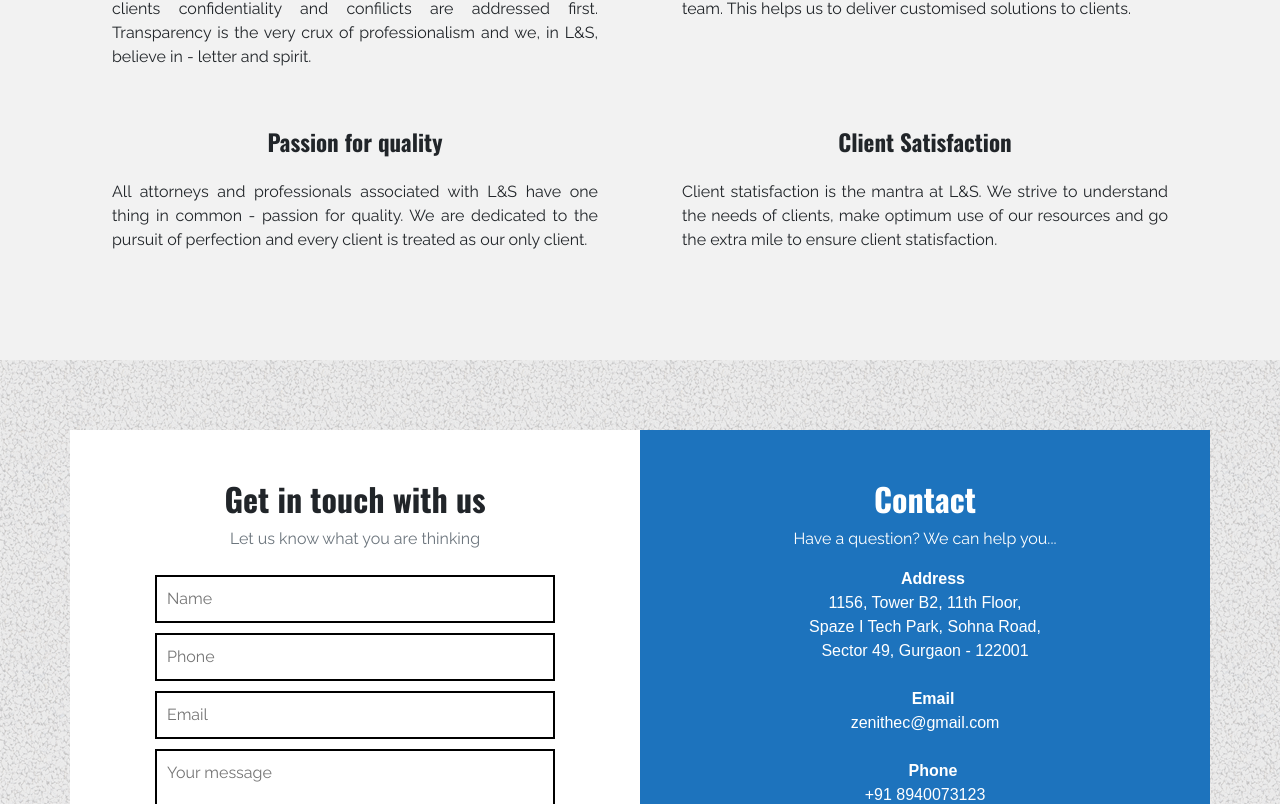
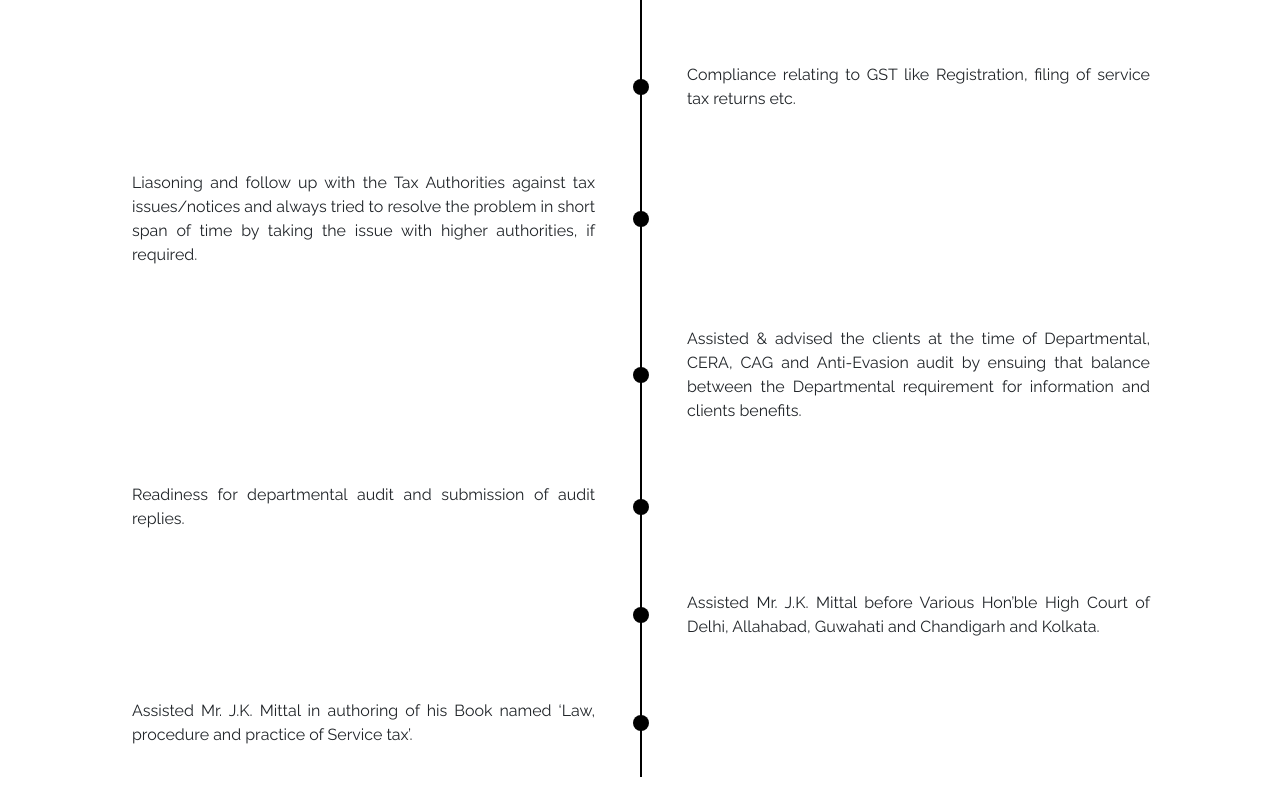
Before and after one commit to naveennvrgup/zen-ca-mail, a React (Create React App) app in the folder frontend/: page / in a window 1280 px wide. Shown: the part 2776-3580 px from the top of the page. Built offline with nearby package versions, Linux system fonts and the light colour scheme; some icons are missing.

Commit message:
history styled

```diff
--- a/frontend/src/main/history.js
+++ b/frontend/src/main/history.js
@@ -14,40 +14,64 @@ export default class history extends Component {
                 </p>
                     <ul>
                         <li>
+                            <div>
                                 Reply to show cause notice, Refund Applications, Appeal before the Commissioner (Appeals), Appeal before the Tribunal (CESTAT) and drafting of Opinions pertaining to service tax/Excise/Customs/VAT, assistance in drafting of Writ Petitions before the High Courts.
+                            </div>
                         </li>
                         <li>
+                            <div>
                                 Handled the GST related Search and Seizure, prosecution cases.
+                            </div>
                         </li>
                         <li>
+                            <div>
                                 Given various representations to reduce the rate of GST and suggested various exemptions to the GST Council.
+                            </div>
                         </li>
                         <li>
+                            <div>
                                 Appeared and represented before the Central Excise and Service tax Appellate Tribunal (CESTAT), New Delhi, Kolkata, Mumbai etc.
+                            </div>
                         </li>
                         <li>
+                            <div>
                                 Independently extended the arguments before the Larger Bench of Tribunal (CESTAT) in the long awaited and highest revenue implication matter of free of cost issue (commonly known as FOC matter) which is widely published Judgement. (Reported in the name of Bhayana Builders & Others)
+                            </div>
                         </li>
                         <li>
+                            <div>
                                 Represented the matter before the various departmental authorities at Delhi, Chandigarh, Ludhiana, Pune, Raipur, Gauhati, Shilong, Hyderabad, Patna, Nagpur, Mumbai, Bangalore, Ranchi and Kolkata including Commissioner (Appeals), Commissioner, Additional Commissioner and Joint Commissioner etc.
+                            </div>
                         </li>
                         <li>
+                            <div>
                                 Compliance relating to GST like Registration, filing of service tax returns etc.
+                            </div>
                         </li>
                         <li>
+                            <div>
                                 Liasoning and follow up with the Tax Authorities against tax issues/notices and always tried to resolve the problem in short span of time by taking the issue with higher authorities, if required.
+                            </div>
                         </li>
                         <li>
+                            <div>
                                 Assisted & advised the clients at the time of Departmental, CERA, CAG and Anti-Evasion audit by ensuing that balance between the Departmental requirement for information and clients benefits.
+                            </div>
                         </li>
                         <li>
+                            <div>
                                 Readiness for departmental audit and submission of audit replies.
+                            </div>
                         </li>
                         <li>
+                            <div>
                                 Assisted Mr. J.K. Mittal before Various Hon’ble High Court of Delhi, Allahabad, Guwahati and Chandigarh and Kolkata.
+                            </div>
                         </li>
                         <li>
+                            <div>
                                 Assisted Mr. J.K. Mittal in authoring of his Book named ‘Law, procedure and practice of Service tax’.
+                            </div>
                         </li>
                     </ul>
                 </div>
--- a/frontend/src/scss/app.scss
+++ b/frontend/src/scss/app.scss
@@ -26,6 +26,7 @@
 @import './main/subscribe.scss';
 @import './main/values.scss';
 @import './main/footer.scss';
+@import './main/history.scss';
 
 .index {
     margin-top: $big-menubar-height;
--- /dev/null
+++ b/frontend/src/scss/main/history.scss
@@ -0,0 +1,47 @@
+#history {
+    text-align: justify;
+    ul {
+        list-style: none;
+        padding: 0;
+    }
+    li {
+        width: 50%;
+        transform: translateX(100%);
+        border-left: 2px solid black;
+        div {
+            padding: 30px; // background: red;
+            margin: 0 15px; // border: 1px dashed black;
+        }
+        &::before {
+            content: '';
+            height: 16px;
+            width: 16px;
+            background: #000;
+            position: absolute;
+            top: 50%;
+            left: -9px;
+            border-radius: 50%;
+            transform: translateY(-50%);
+        }
+        &:nth-child(2n) {
+            transform: none;
+            border-left: none;
+            border-right: 2px solid black;
+            transform: translateX(2px);
+            &::before {
+                display: none;
+            }
+            &::after {
+                content: '';
+                height: 16px;
+                width: 16px;
+                background: #000;
+                position: absolute;
+                top: 50%;
+                right: -9px;
+                border-radius: 50%;
+                transform: translateY(-50%);
+            }
+        }
+    }
+}
```
Lines whose indentation alone changed are shown as unchanged.
